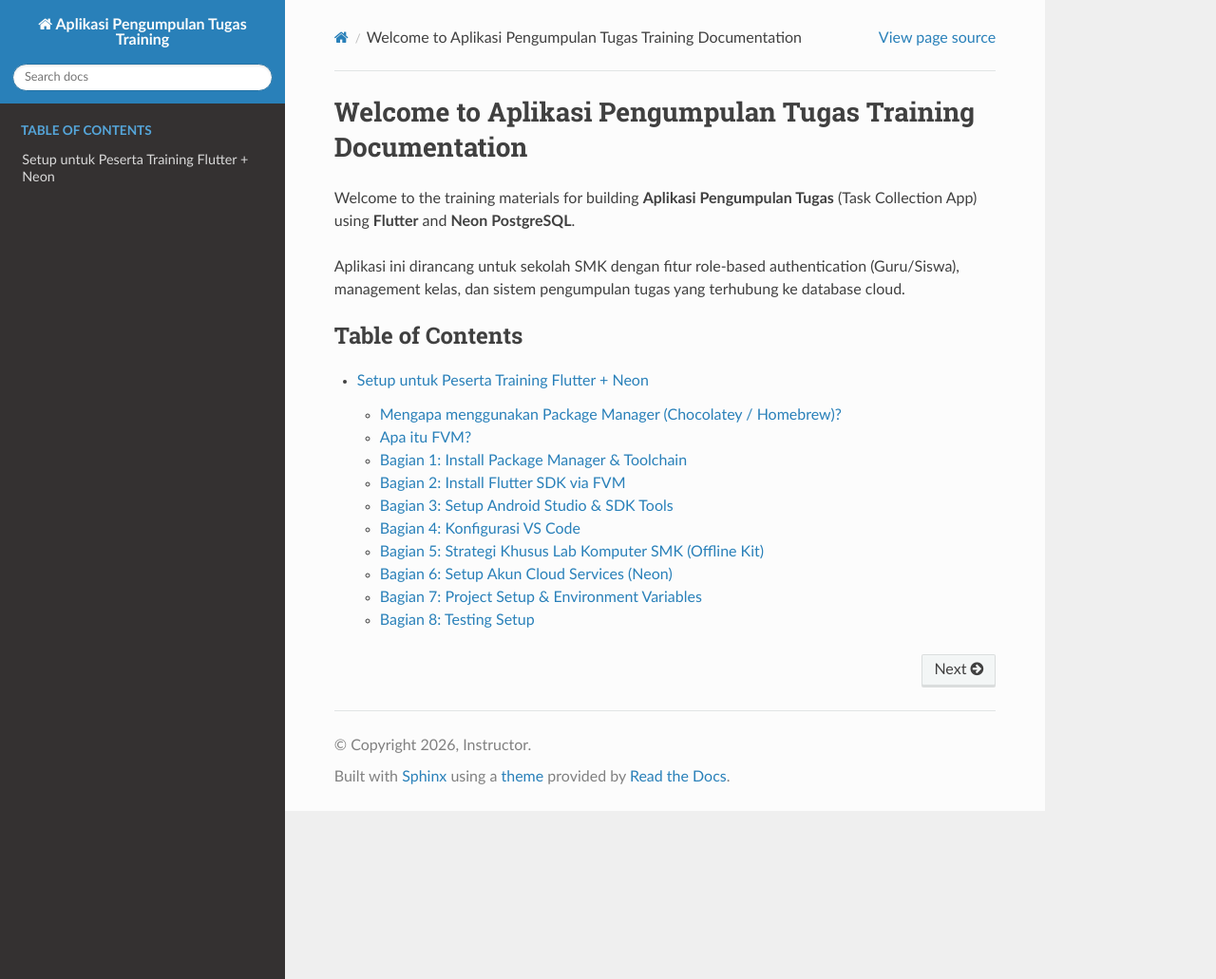
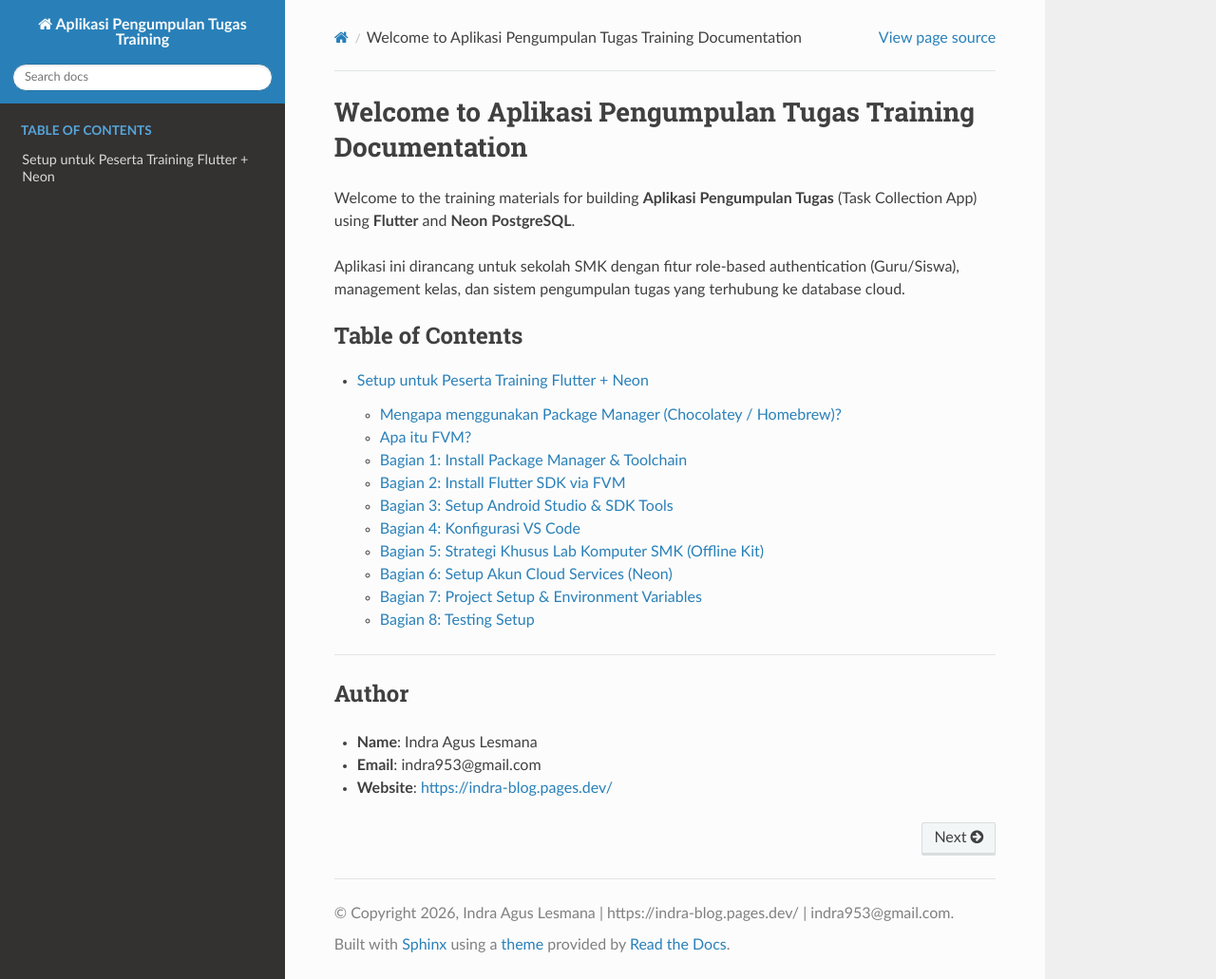
Before and after one commit to indraAsLesmana/next-training-flutter, a Sphinx documentation site: the page built from docs/index.md, in a window 1280 px wide and 1031 px high. Shown: the whole window at 95% size. Built offline with Sphinx 7.4.7 and the Read the Docs theme 3.1.0, drawn with Linux system fonts in a browser that asks for light colours.

Commit message:
docs: update copyright and author information

````diff
--- a/docs/conf.py
+++ b/docs/conf.py
@@ -7,8 +7,8 @@
 # https://www.sphinx-doc.org/en/master/usage/configuration.html#project-information
 
 project = 'Aplikasi Pengumpulan Tugas Training'
-copyright = '2026, Instructor'
-author = 'Instructor'
+copyright = '2026, Indra Agus Lesmana | https://indra-blog.pages.dev/ | indra953@gmail.com'
+author = 'Indra Agus Lesmana'
 release = '1.0.0'
 
 # -- General configuration ---------------------------------------------------
--- a/docs/index.md
+++ b/docs/index.md
@@ -11,3 +11,11 @@ caption: Table of Contents
 ---
 setup
 ```
+
+---
+
+## Author
+
+- **Name**: Indra Agus Lesmana
+- **Email**: indra953@gmail.com
+- **Website**: [https://indra-blog.pages.dev/](https://indra-blog.pages.dev/)
````
Also changed, not shown: 11 other files.
